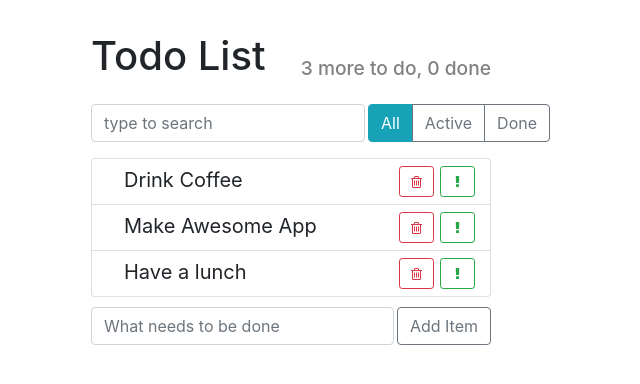
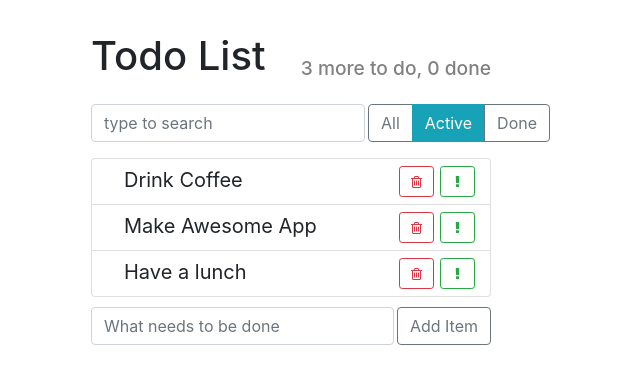
Before and after one commit to VierSehn/ToDoList, a React (Create React App) app: page / in a window 1280 px wide. Shown: the top 384 px of the page, without its empty margins (349-989 px from the left). Built offline with nearby package versions, Linux system fonts and the light colour scheme.

Commit message:
filter buttons + jsx files

```diff
--- a/src/components/app/app.js
+++ b/src/components/app/app.jsx
@@ -18,7 +18,8 @@ export default class App extends React.Component {
       this.createTodoItem('Make Awesome App'),
       this.createTodoItem('Have a lunch')
     ],
-    searchItem: ""
+    searchItem: "",
+    buttonFilter: "active"
   }
 
   createTodoItem(label) {
@@ -67,6 +68,19 @@ export default class App extends React.Component {
     return array.filter((element) => element.label.includes(searchItem))
   }
 
+  statusFilter = (array, buttonFilter) => {
+    if(buttonFilter === "all") {
+      return array
+    }
+    else if(buttonFilter === "active") {
+      return array.filter((element) => !element.done)
+    }
+    else if(buttonFilter === "done") {
+      return array.filter((element) => element.done)
+    }
+    else return array
+  }
+
   toggleProperty(arr, id, propName) {
       const idx = arr.findIndex((el) => el.id === id)
 
@@ -102,6 +116,10 @@ export default class App extends React.Component {
     this.setState({searchItem: value})
   }
 
+  onButtonFiltred = (value) => {
+    this.setState({buttonFilter: value})
+  }
+
   render() {
 
     const doneCount = this.state.todoData
@@ -114,11 +132,12 @@ export default class App extends React.Component {
       <AppHeader toDo={todoCount} done={doneCount} />
       <div className="top-panel d-flex">
         <SearchPanel onItemSearched={this.onItemSearched}/>
-        <ItemStatusFilter />
+        <ItemStatusFilter buttonFilter={this.state.buttonFilter}
+                          onButtonFiltred={this.onButtonFiltred} />
       </div>
 
       <TodoList
-      todos={this.itemFilter(this.state.todoData, this.state.searchItem)}
+      todos={this.statusFilter(this.itemFilter(this.state.todoData, this.state.searchItem), this.state.buttonFilter)}
       onDeleted={ this.deleteItem }
       onToggleImportant={this.onToggleImportant}
       onToggleDone={this.onToggleDone} />
--- a/src/components/item-status-filter/item-status-filter.js
+++ /dev/null
@@ -1,19 +0,0 @@
-import React from 'react'
-
-import './item-status-filter.css'
-
-export default class ItemStatusFilter extends React.Component {
-
-  render() {
-    return (
-      <div className="btn-group">
-        <button type="button"
-                className="btn btn-info">All</button>
-        <button type="button"
-                className="btn btn-outline-secondary">Active</button>
-        <button type="button"
-                className="btn btn-outline-secondary">Done</button>
-      </div>
-    )
-  }
-}
--- /dev/null
+++ b/src/components/item-status-filter/item-status-filter.jsx
@@ -0,0 +1,35 @@
+import React from 'react'
+
+import './item-status-filter.css'
+
+export default class ItemStatusFilter extends React.Component {
+
+  buttons =  [
+    {key: 'all', label: 'All' },
+    {key: 'active', label: 'Active' },
+    {key: 'done', label: 'Done' }
+  ]
+
+  render() {
+
+    const buttons = this.buttons.map(({key, label }) => {
+     const isActive = this.props.buttonFilter === key
+     const active = isActive ? "btn-info" : "btn-outline-secondary"
+
+      return (
+        <button type="button"
+          className= { `btn ${active}`}
+          key={key}
+          onClick={() => this.props.onButtonFiltred(key)} >
+            {label}
+        </button>
+      )
+    })
+
+    return (
+      <div className="btn-group">
+       {buttons}
+      </div>
+    )
+  }
+}
```
Also changed, not shown: src/components/app-header/app-header.jsx (renamed from src/components/app-header/app-header.js), src/components/item-add-form/item-add-form.jsx (renamed from src/components/item-add-form/item-add-form.js), src/components/search-panel/search-panel.jsx (renamed from src/components/search-panel/search-panel.js), src/components/todo-list-item/todo-list-item.jsx (renamed from src/components/todo-list-item/todo-list-item.js), src/components/todo-list/todo-list.jsx (renamed from src/components/todo-list/todo-list.js).
